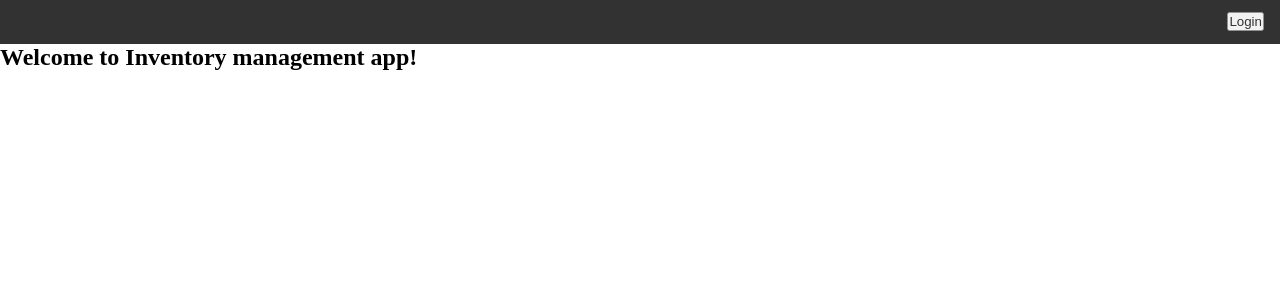
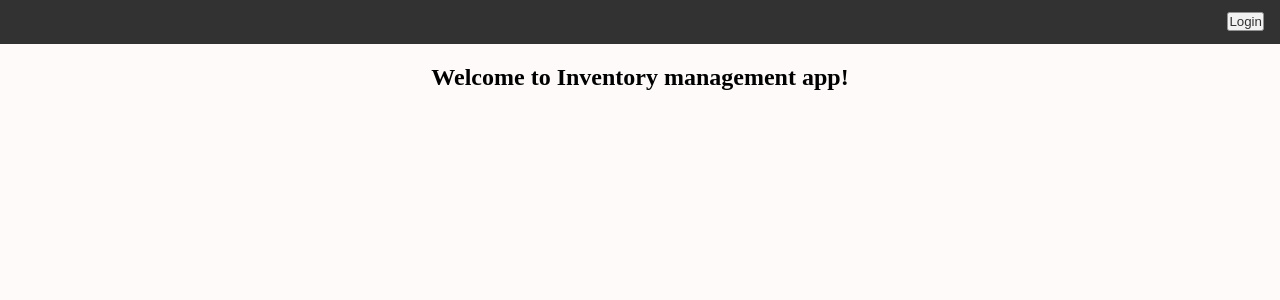
Before and after one commit to eng-ankit-mishra/inventory-management-system, a React (Vite) app in the folder frontend/: page / in a window 1280 px wide. Shown: the top 300 px of the page. Built offline with nearby package versions, Linux system fonts and the light colour scheme.

Commit message:
Added header

```diff
--- a/frontend/src/pages/Home.jsx
+++ b/frontend/src/pages/Home.jsx
@@ -1,9 +1,13 @@
 import Navbar from '../components/Navbar.jsx'
+
 export default function Home(){
     return(
         <section className="home">
             <Navbar />
-            <h1>Welcome to Inventory management app!</h1>
+            <main className="home-page">
+                <h1>Welcome to Inventory management app!</h1>
+            </main>
+
         </section>
 
     )
```
